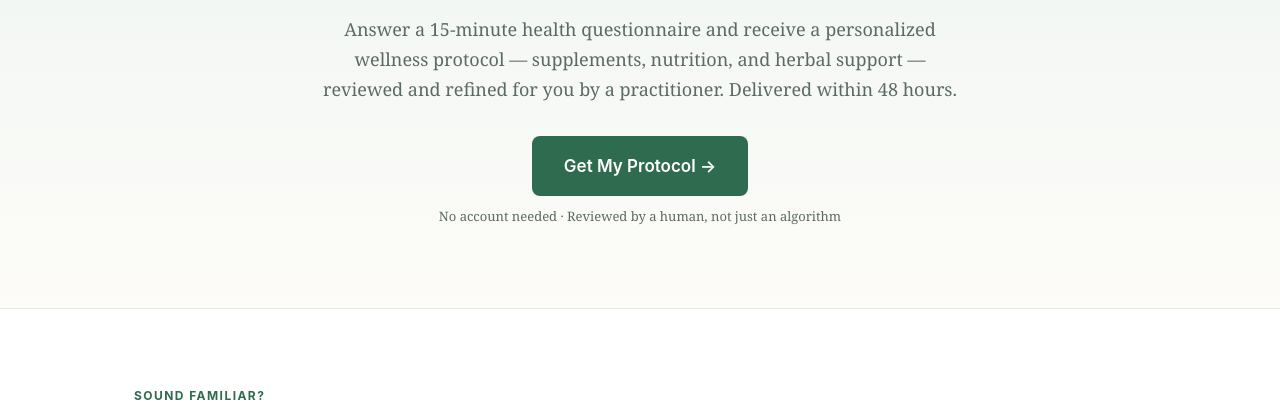
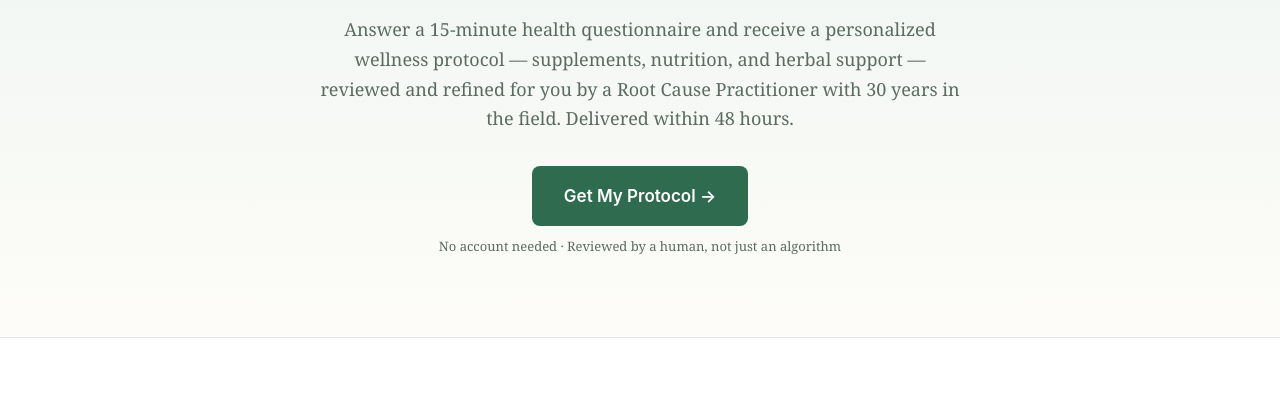
Before and after one commit to Jelka23/therootcode-landing, a plain HTML site: page index.html in a window 1280 px wide. Shown: the part 354-766 px from the top of the page. Drawn offline with Linux system fonts and the light colour scheme.

Commit message:
Strengthen practitioner credibility in hero

```diff
--- a/index.html
+++ b/index.html
@@ -99,7 +99,7 @@
 <header class="hero">
   <div class="wrap">
     <h1>Your symptoms are real.<br>Your protocol should be <em>personal</em>.</h1>
-    <p class="lead">Answer a 15-minute health questionnaire and receive a personalized wellness protocol — supplements, nutrition, and herbal support — reviewed and refined for you by a practitioner. Delivered within 48 hours.</p>
+    <p class="lead">Answer a 15-minute health questionnaire and receive a personalized wellness protocol — supplements, nutrition, and herbal support — reviewed and refined for you by a Root Cause Practitioner with 30 years in the field. Delivered within 48 hours.</p>
     <a class="btn" href="#pricing">Get My Protocol →</a>
     <p class="micro">No account needed · Reviewed by a human, not just an algorithm</p>
   </div>
```
